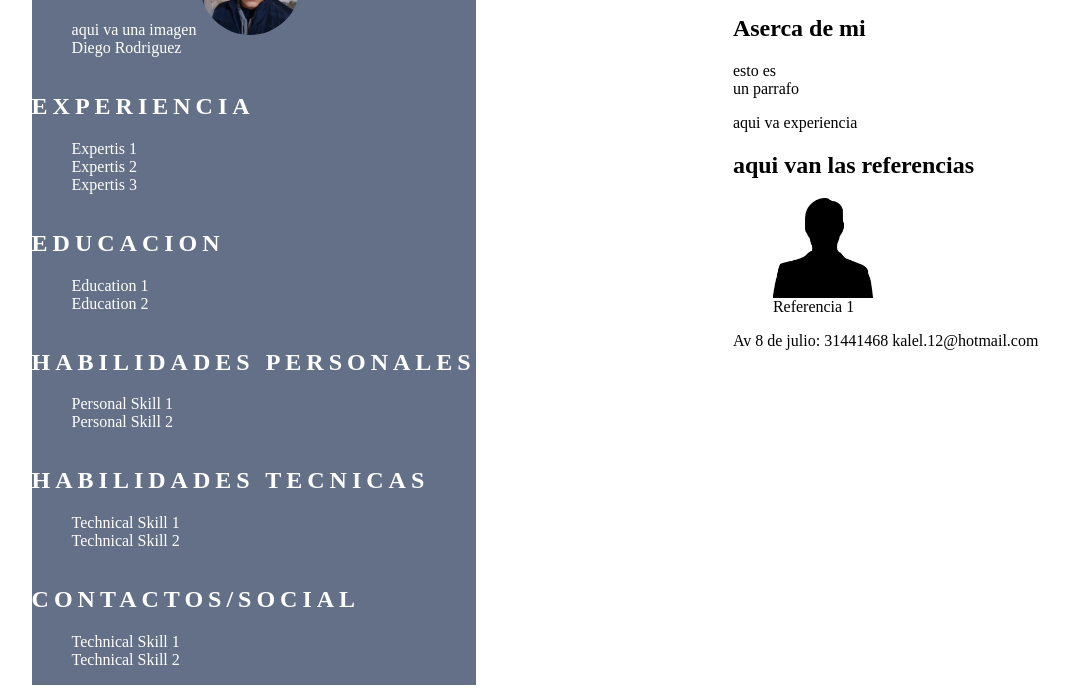
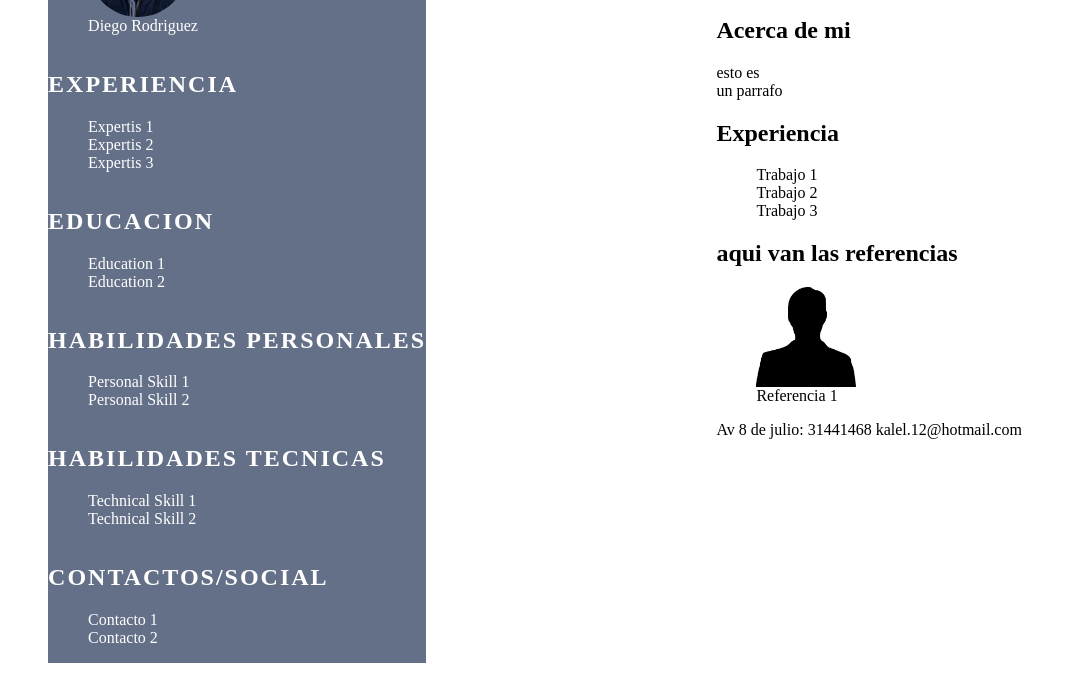
Before and after one commit to DiegoRodriguezRojas/MiCV, a plain HTML site: page index.html in a window 1280 px wide. Shown: the part 107-800 px from the top of the page, without its empty margins (105-1174 px from the left). Drawn offline with Linux system fonts and the light colour scheme; files that its build step writes are made by us from their sources; files whose address does not match are found by name.

```diff
--- a/css/main.css
+++ b/css/main.css
@@ -28,7 +28,7 @@
 
 .aside h2{
   text-transform: uppercase;
-  letter-spacing: 5px;
+  letter-spacing: 2px;
 }
 
 .aside section h2:first-child{
@@ -37,17 +37,20 @@
 
 #profile-pic img {
   border-radius: 50px;
+}
 
 /*---------------------MAIN-------------------*/
+
 .main section > h2{
   text-transform: uppercase;
   letter-spacing: 5px;
 }
 
-.hero{
+.hero {
   background-color: #F7DDC3;
   box-shadow: 3px 3px 30px 5px #647087 inset;
 }
+
 .hero h2{
   color: white;
   border-top: 2px solid white;
@@ -56,7 +59,7 @@
 }
 
 .about-me{
-  background-color: #F
+  background-color: #F7DDC3;
 }
 
 .about-me h2{
--- a/index.html
+++ b/index.html
@@ -2,19 +2,12 @@
    <head>
       <meta charset="utf-8">
       <title>Diego Rodriguez</title>
-      <style media="screen">
-         *{
-         color: black;
-         }
-      </style>
-      <link rel= "stylesheet" href="/home/diego/Escritorio/MiCV/css/main.css">
+      <link rel= "stylesheet" href="css/main.css">
    </head>
    <body>
       <div class="Cont-Prin">
          <div class="aside">
-            Panel de la izquierda.
             <figure  id="profile-pic">
-               aqui va una imagen
                <img
                   src="imag/Foto.jpg"
                   alt="Diego Angel Rodriguez Rojas"
@@ -54,8 +47,8 @@
             <seccion>
                <h2>Contactos/Social</h2>
                <ul>
-                  <li>Technical Skill 1</li>
-                  <li>Technical Skill 2</li>
+                  <li>Contacto 1</li>
+                  <li>Contacto 2</li>
                </ul>
             </seccion>
          </div>
@@ -64,15 +57,20 @@
                <h1>Diego Rodriguez</h1>
                <h2>Programador</h2>
             </section>
-            <seccion>
-               <h2>Aserca de mi</h2>
+            <seccion class="about-me">
+               <h2>Acerca de mi</h2>
                <p>
                   esto es <br>
                   un parrafo
                </p>
             </seccion>
             <seccion>
-               aqui va experiencia
+               <h2>Experiencia</h2>
+               <ul>
+                  <li>Trabajo 1</li>
+                  <li>Trabajo 2</li>
+                  <li>Trabajo 3</li>
+               </ul>
             </seccion>
             <seccion>
                <h2>aqui van las referencias</h2>
```
